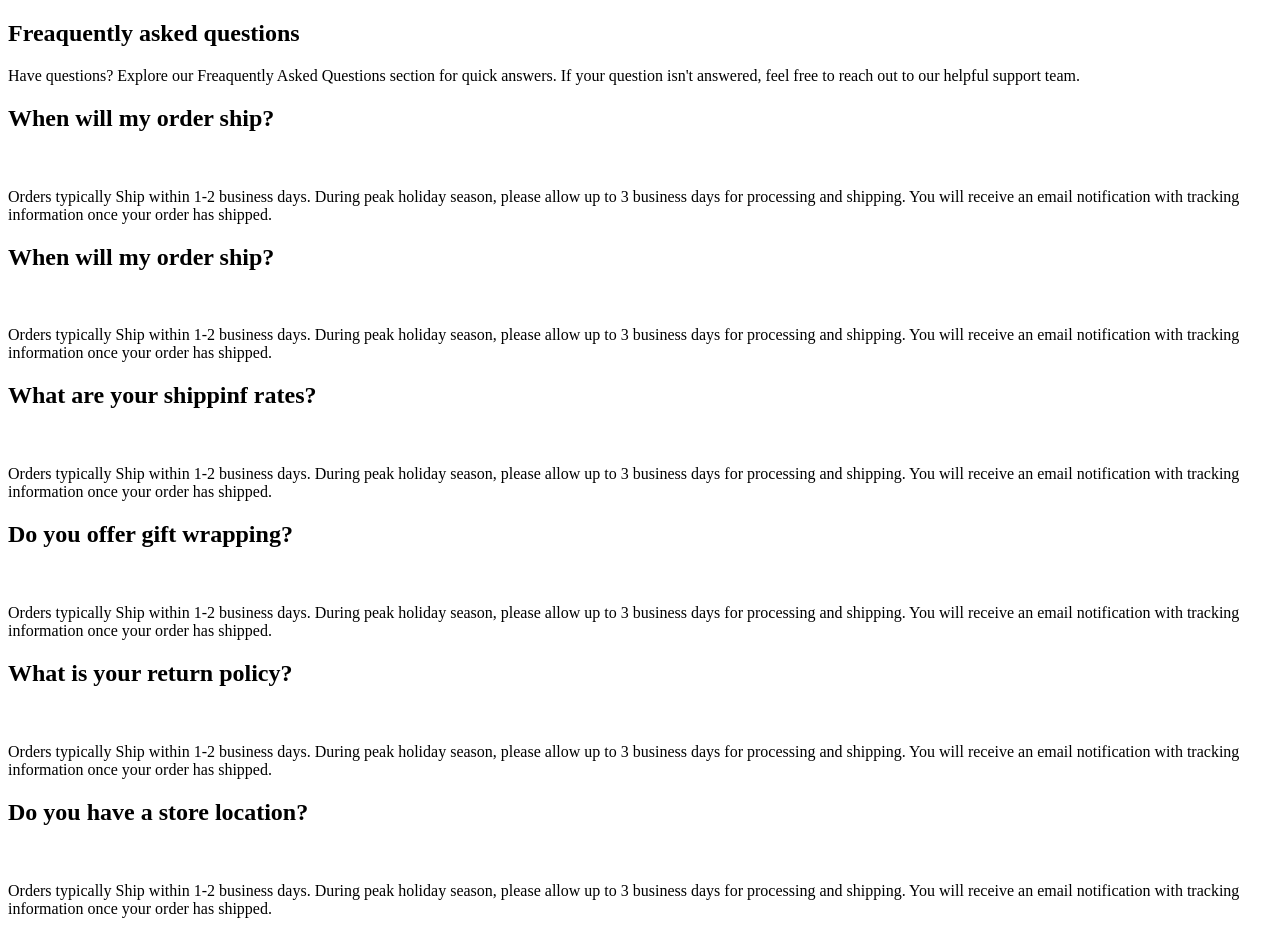
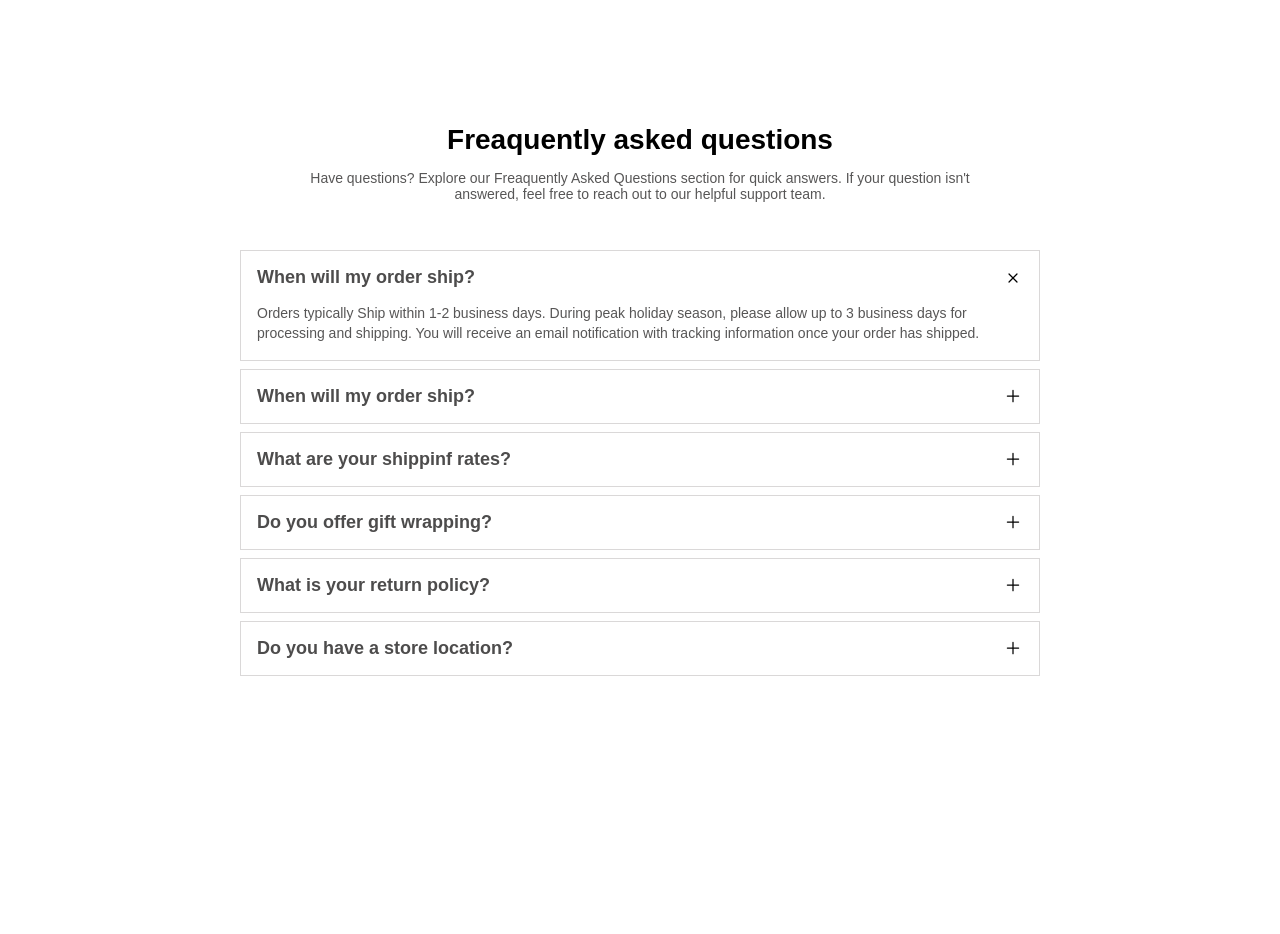
Before and after one commit to naveenraj-g/iCodeThis-challenges, a plain HTML site: page iCodeMas-21/index.html in a window 1280 px wide. After the commit the page ends 800 px from the top, so only its background shows below. Drawn offline with nearby package versions, Linux system fonts and the light colour scheme.

Commit message:
new commit

```diff
--- a/iCodeMas-21/index.html
+++ b/iCodeMas-21/index.html
@@ -5,26 +5,30 @@
     <meta name="viewport" content="width=device-width, initial-scale=1.0" />
     <title>iCodeMas-21</title>
     <link rel="stylesheet" href="./style.css" />
+    <script src="./script.js" defer></script>
   </head>
   <body>
     <section class="section-faq">
       <div class="container">
-        <h1 class="heading-primary">Freaquently asked questions</h1>
-        <p class="faq-desc">
-          Have questions? Explore our Freaquently Asked Questions section for
-          quick answers. If your question isn't answered, feel free to reach out
-          to our helpful support team.
-        </p>
+        <div class="headings">
+          <h1 class="heading-primary">Freaquently asked questions</h1>
+          <p class="faq-desc">
+            Have questions? Explore our Freaquently Asked Questions section for
+            quick answers. If your question isn't answered, feel free to reach
+            out to our helpful support team.
+          </p>
+        </div>
         <div class="faq-questions">
           <div class="faq-question">
             <div class="question">
               <h2 class="faq-q">When will my order ship?</h2>
               <ion-icon
-                name="add-outline interactive-icon close-icon"
+                name="add-outline"
+                class="interactive-icon close-icon"
               ></ion-icon>
             </div>
-            <div class="answer">
-              <p class="ans">
+            <div class="answer active-height">
+              <p class="ans active">
                 Orders typically Ship within 1-2 business days. During peak
                 holiday season, please allow up to 3 business days for
                 processing and shipping. You will receive an email notification
@@ -36,9 +40,7 @@
           <div class="faq-question">
             <div class="question">
               <h2 class="faq-q">When will my order ship?</h2>
-              <ion-icon
-                name="add-outline interactive-icon close-icon"
-              ></ion-icon>
+              <ion-icon name="add-outline" class="interactive-icon"></ion-icon>
             </div>
             <div class="answer">
               <p class="ans">
@@ -53,9 +55,7 @@
           <div class="faq-question">
             <div class="question">
               <h2 class="faq-q">What are your shippinf rates?</h2>
-              <ion-icon
-                name="add-outline interactive-icon close-icon"
-              ></ion-icon>
+              <ion-icon name="add-outline" class="interactive-icon"></ion-icon>
             </div>
             <div class="answer">
               <p class="ans">
@@ -70,9 +70,7 @@
           <div class="faq-question">
             <div class="question">
               <h2 class="faq-q">Do you offer gift wrapping?</h2>
-              <ion-icon
-                name="add-outline interactive-icon close-icon"
-              ></ion-icon>
+              <ion-icon name="add-outline" class="interactive-icon"></ion-icon>
             </div>
             <div class="answer">
               <p class="ans">
@@ -87,9 +85,7 @@
           <div class="faq-question">
             <div class="question">
               <h2 class="faq-q">What is your return policy?</h2>
-              <ion-icon
-                name="add-outline interactive-icon close-icon"
-              ></ion-icon>
+              <ion-icon name="add-outline" class="interactive-icon"></ion-icon>
             </div>
             <div class="answer">
               <p class="ans">
@@ -104,9 +100,7 @@
           <div class="faq-question">
             <div class="question">
               <h2 class="faq-q">Do you have a store location?</h2>
-              <ion-icon
-                name="add-outline interactive-icon close-icon"
-              ></ion-icon>
+              <ion-icon name="add-outline" class="interactive-icon"></ion-icon>
             </div>
             <div class="answer">
               <p class="ans">
--- /dev/null
+++ b/iCodeMas-21/script.js
@@ -0,0 +1,17 @@
+const questionDiv = document.querySelectorAll(".question");
+const openCloseIcon = document.querySelectorAll(".interactive-icon");
+const answerDiv = document.querySelectorAll(".answer");
+const ans = document.querySelectorAll("ans");
+
+openCloseIcon.forEach((iconCloseOpen) => {
+    iconCloseOpen.addEventListener("click", (e) => {
+        const clickedIcon = e.target;
+        const parentEle = clickedIcon.parentElement.parentElement;
+        const ansDiv = parentEle.querySelector(".answer");
+        const answer = ansDiv.querySelector(".ans");
+
+        clickedIcon.classList.toggle("close-icon");
+        ansDiv.classList.toggle("active-height");
+        answer.classList.toggle("active");
+    });
+});
--- a/iCodeMas-21/style.css
+++ b/iCodeMas-21/style.css
@@ -1,3 +1,95 @@
 * {
   padding: 0;
+  margin: 0;
+  box-sizing: border-box;
 }
+
+html {
+  font-size: 62.5%;
+}
+
+body {
+  background-color: #fff;
+  min-height: 100vh;
+  display: grid;
+  place-items: center;
+  color: #000;
+  font-family: sans-serif;
+}
+
+.section-faq {
+  margin: 0 3.2rem;
+}
+
+.container {
+  max-width: 80rem;
+  margin: 3.2rem 0;
+}
+
+.headings {
+  text-align: center;
+  width: 90%;
+  margin: 0 auto;
+}
+
+.heading-primary {
+  font-size: 2.8rem;
+  margin-bottom: 1.4rem;
+}
+
+.faq-desc {
+  font-size: 1.4rem;
+  color: #575656;
+  margin-bottom: 4.8rem;
+}
+
+.faq-question {
+  border: 1px solid rgb(218, 216, 216);
+  margin-bottom: 0.8rem;
+  padding: 1.6rem;
+}
+
+.question {
+  display: flex;
+  justify-content: space-between;
+  align-items: center;
+  gap: 1.4rem;
+}
+
+.faq-q {
+  font-size: 1.8rem;
+  color: #4d4c4c;
+}
+
+.interactive-icon {
+  font-size: 2rem;
+  cursor: pointer;
+  transition: all 0.3s;
+}
+
+.close-icon {
+  transform: rotate(45deg);
+}
+
+.ans {
+  font-size: 1.4rem;
+  color: #575656;
+  line-height: 1.4;
+  margin-top: 1.6rem;
+  /* display: none; */
+  transform: translateY(-5.4rem);
+  transition: all 0.3s;
+}
+
+.answer {
+  overflow: hidden;
+  height: 0;
+}
+
+.active-height {
+  height: auto;
+}
+
+.active-height .ans.active {
+  transform: translateY(0);
+}
```
Also changed, not shown: index.html (+6 -0 lines).
